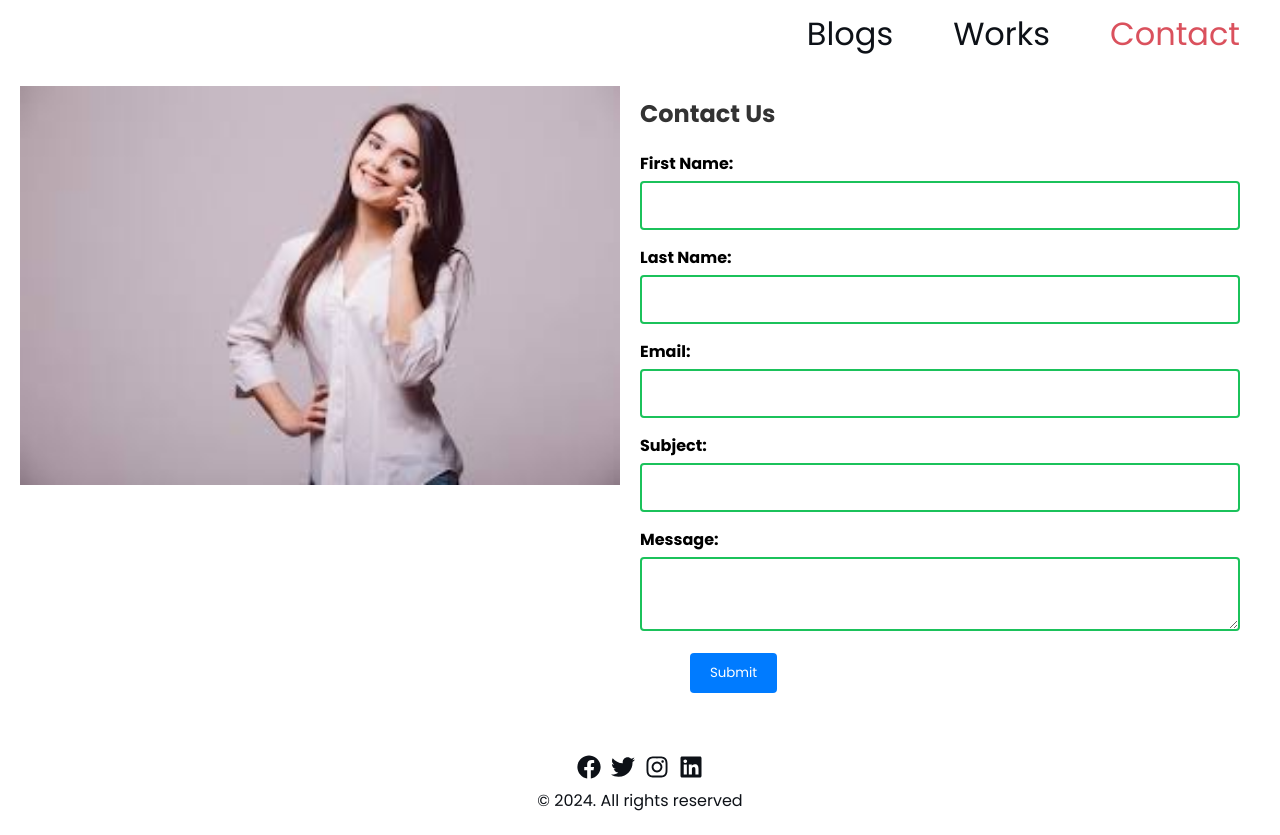
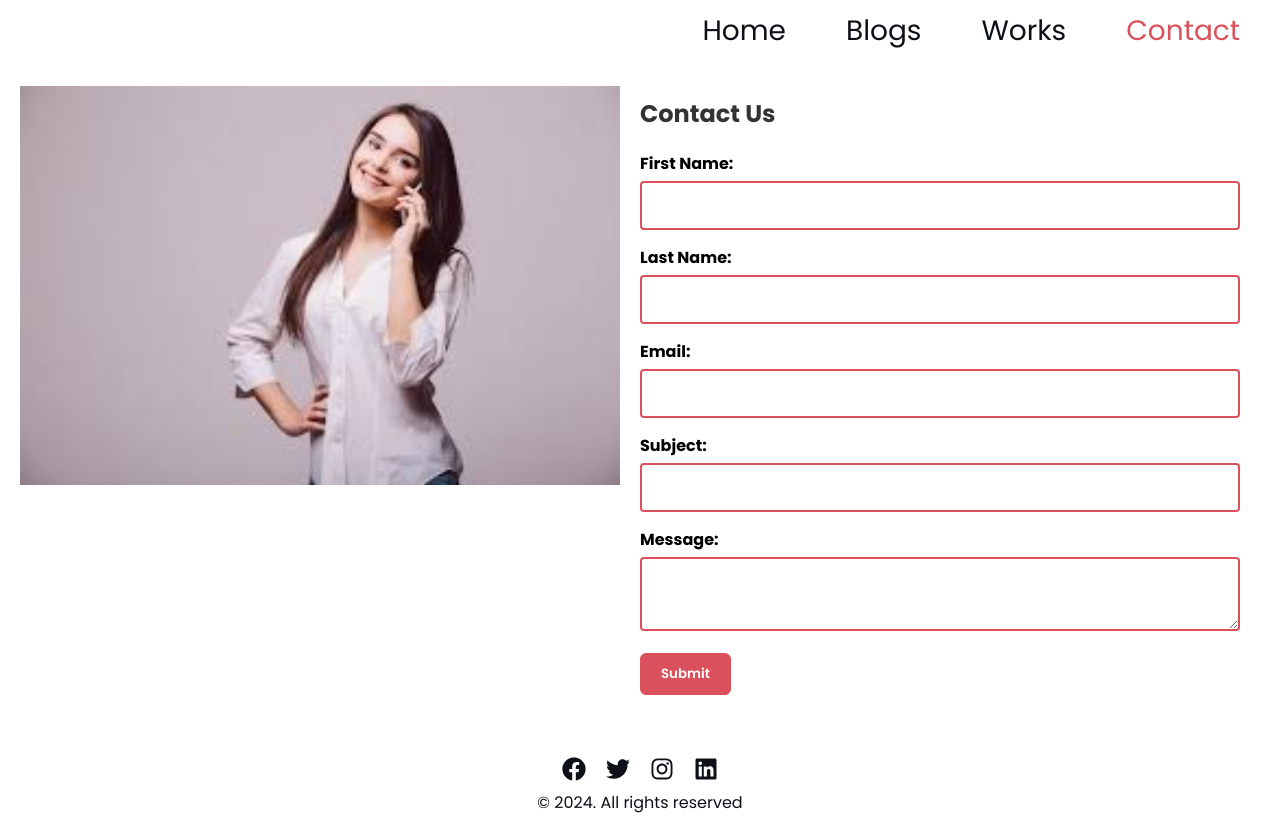
Before and after one commit to JAS-D98/Collaborative-Portfolio-Blogs-Website, a React (Vite) app: page /contact in a window 1280 px wide. Built offline with nearby package versions, Linux system fonts and the light colour scheme.

Commit message:
done some changes and test the code....

```diff
--- a/src/components/footercomponent/Footer.jsx
+++ b/src/components/footercomponent/Footer.jsx
@@ -8,10 +8,10 @@ const Footer = () => {
     <footer className='footer'>
       <div className='footer-container'>
         <div className='social-icons'>
-          <a href="https://facebook.com"><FaFacebook/></a>
-          <a href="https://twitter.com"><FaTwitter/></a>
-          <a href="https://instagram.com">< FaInstagram/></a>
-          <a href="https://linkedin.com">< FaLinkedin /></a>
+          <a href="https://facebook.com" className='icons'><FaFacebook/></a>
+          <a href="https://twitter.com" className='icons'><FaTwitter/></a>
+          <a href="https://instagram.com" className='icons'>< FaInstagram/></a>
+          <a href="https://linkedin.com" className='icons'>< FaLinkedin /></a>
         </div>
         <p>&copy; 2024. All rights reserved</p>
       </div>
--- a/src/components/footercomponent/footer.css
+++ b/src/components/footercomponent/footer.css
@@ -13,7 +13,7 @@ footer{
 .social-icons{
   display: flex;
   flex-direction: row;
-  gap: 10px;
+  gap: 20px;
 }
 .social-icons a{
   color: var(--dark-bold-color);
--- a/src/components/navbarcomponents/Navbar.css
+++ b/src/components/navbarcomponents/Navbar.css
@@ -27,22 +27,31 @@ ul.mobile-nav {
     top: 60px;
     right: 0;
     width: 100%;
-    background-color: #a3d7e0;
+    background-color:var(--crimson-color);
     text-align: center;
     padding-bottom: 5px;
 }
 
-ul.main-nav li a, ul.mobile-nav li a {
+ul.main-nav li a{
     color: var(--dark-bold-color);
     text-decoration: none;
     padding: 10px 20px;
-    font-size: var(--mega-heading-mobile);
+    font-size: var(--title-font-size-desktop);
+}
+ul.mobile-nav li a {
+    color: white;
+    text-decoration: none;
+    padding: 10px 20px;
+    font-size: var(--title-font-size-desktop);
 }
 
-ul.main-nav li a.active, ul.mobile-nav li a.active {
+ul.main-nav li a.active {
     color: var(--crimson-color);
 }
 
+ul.mobile-nav li a.active{
+    color: var(--dark-bold-color);
+}
 .toggle {
     display: none;
     border: none;
--- a/src/components/navbarcomponents/Navbar.jsx
+++ b/src/components/navbarcomponents/Navbar.jsx
@@ -12,7 +12,7 @@ const Navbar = () => {
       <section className='Navbar-section'>
         <nav className='main'>
         <ul className={click ? "mobile-nav" : "main-nav"} onClick={() => setClick(false)}>
-          <li><Link to= '/' className={location.pathname === '/' ? 'active' : ''}></Link></li>
+          <li><Link to= '/' className={location.pathname === '/' ? 'active' : ''}>Home</Link></li>
           <li><Link to='/blogs' className={location.pathname === '/blogs' ? 'active' : ''}>Blogs</Link></li>
           <li><Link to='/work'  className={location.pathname === '/work' ? 'active' : ''}>Works</Link></li>
           <li><Link to='/contact'  className={location.pathname === '/contact' ? 'active' : ''}>Contact</Link></li>
--- a/src/pages/contactspage/ContactsPage.css
+++ b/src/pages/contactspage/ContactsPage.css
@@ -57,7 +57,7 @@
     font-size: 1rem;
     border: 1px solid #ccc;
     border-radius: 4px;
-    border: 2px rgb(27, 194, 91) solid;
+    border:2px solid var( --crimson-color);
   }
 
   .form-control textarea {
@@ -69,19 +69,7 @@
     margin-top: 5px;
   }
 
-  button[type="submit"] {
-    background-color: #007bff;
-    color: white;
-    padding: 10px 20px;
-    border: none;
-    border-radius: 4px;
-    cursor: pointer;
-   margin-left: 50px;
-  }
 
-  button[type="submit"]:hover {
-    background-color: #0056b3;
-  }
 
   @media (max-width: 768px) {
     .contact-page-container {
@@ -91,9 +79,11 @@
 
     .contact-container {
       flex-direction: column;
+
     }
 
     .contact-form-container {
       padding: 20px;
+
     }
   }
--- a/src/pages/contactspage/ContactsPage.jsx
+++ b/src/pages/contactspage/ContactsPage.jsx
@@ -3,7 +3,7 @@ import { Formik, Form, Field, ErrorMessage } from 'formik';
 import * as Yup from 'yup';
 import './ContactsPage.css';
 import contactImg from '../../assets/images/contactImg.jpg';
-
+import Button from '../../components/button/Button';
 const ContactsPage = () => {
   const validationSchema = Yup.object().shape({
     firstName: Yup.string()
@@ -31,10 +31,6 @@ const ContactsPage = () => {
     message: '',
   };
 
-  const handleSubmit = (values, { setSubmitting }) => {
-    console.log(values);
-    setSubmitting(false);
-  };
 
   return (
     <div className="contact-page-container">
@@ -46,9 +42,9 @@ const ContactsPage = () => {
         <Formik
           initialValues={initialValues}
           validationSchema={validationSchema}
-          onSubmit={handleSubmit}
+
         >
-          {({ isSubmitting }) => (
+          {  (
             <Form>
               <div className="form-control">
                 <label htmlFor="firstName">First Name:</label>
@@ -80,9 +76,7 @@ const ContactsPage = () => {
                 <ErrorMessage name="message" component="div" className="error-message" />
               </div>
 
-              <button type="submit" disabled={isSubmitting}>
-                {isSubmitting ? 'Please wait...' : 'Submit'}
-              </button>
+             <Button title="Submit"/>
             </Form>
           )}
         </Formik>
```
Also changed, not shown: 2 other files (tests, documents, lock files or other folders).
